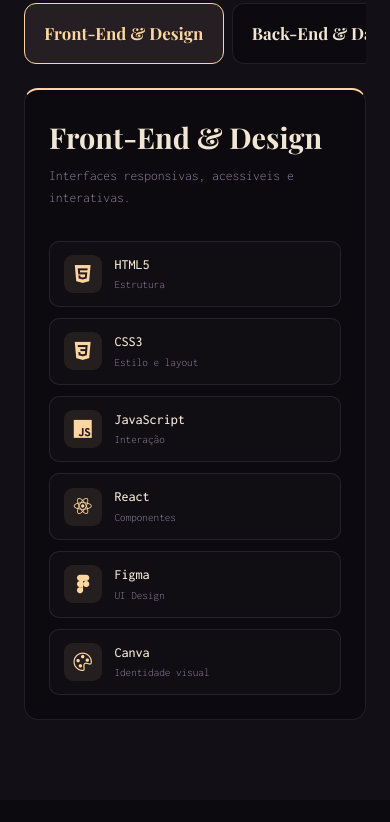
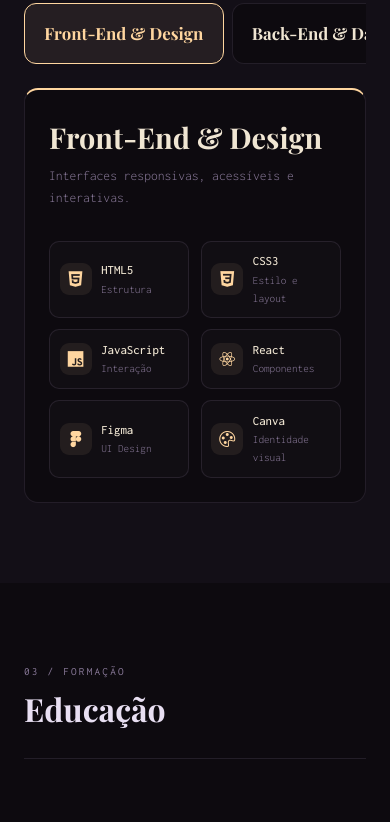
Before and after one commit to SofiaHagio/Portifolio, a plain HTML site: page index.html in a window 390 px wide. Shown: the part 1143-1965 px from the top of the page. Drawn offline with nearby package versions, Linux system fonts and the light colour scheme.

Commit message:
style: add mobile layout

```diff
--- a/assets/css/style.css
+++ b/assets/css/style.css
@@ -800,3 +800,28 @@ button {
     gap: 2.5rem;
   }
 }
+
+@media (max-width: 560px) {
+  .logo {
+    display: none;
+  }
+
+  .tech-list {
+    grid-template-columns: 1fr 1fr;
+  }
+
+  .tech {
+    column-gap: 0.6rem;
+    padding: 0.6rem;
+  }
+
+  .tech i {
+    width: 32px;
+    height: 32px;
+    font-size: 1rem;
+  }
+
+  .tech-name {
+    font-size: 0.8rem;
+  }
+}
```
